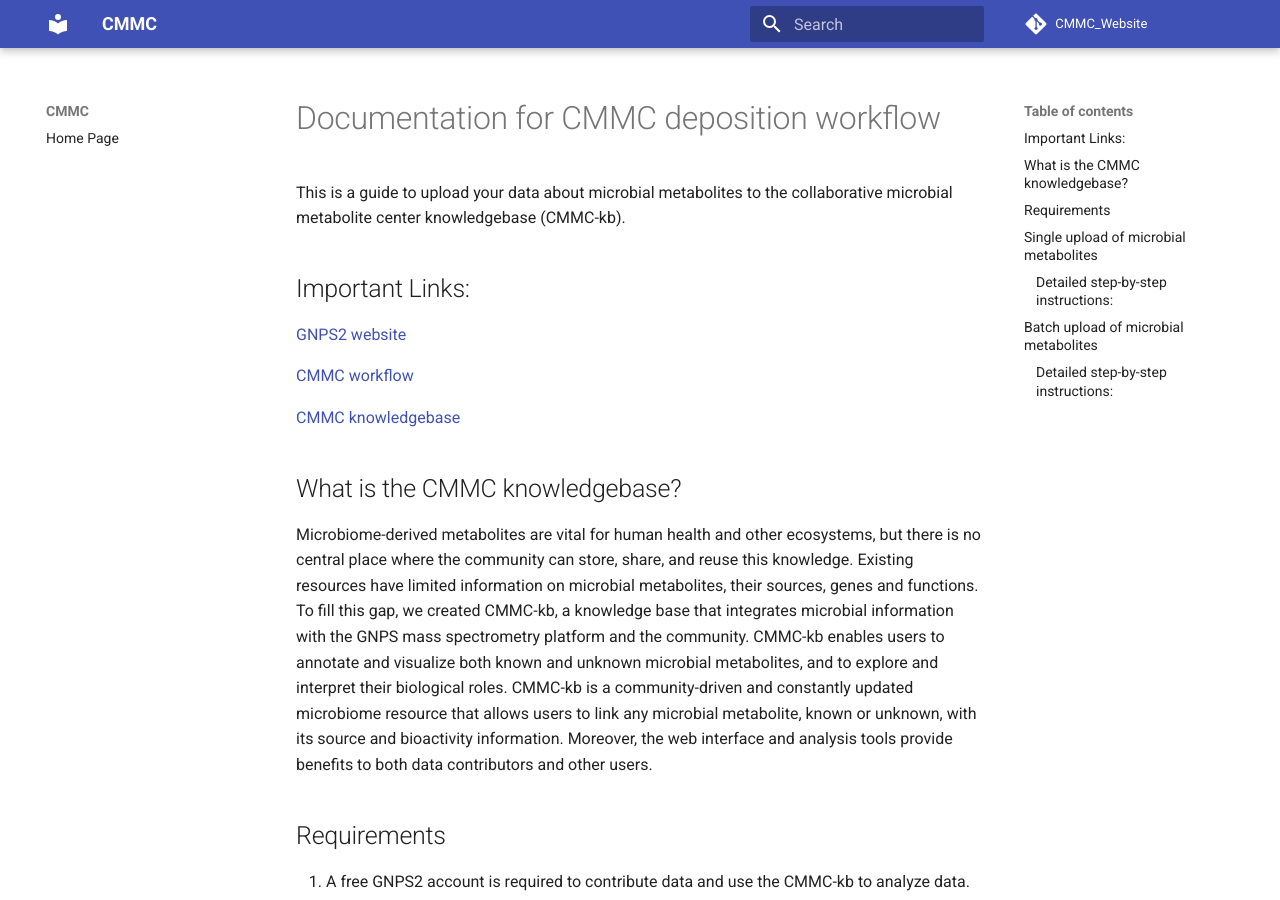
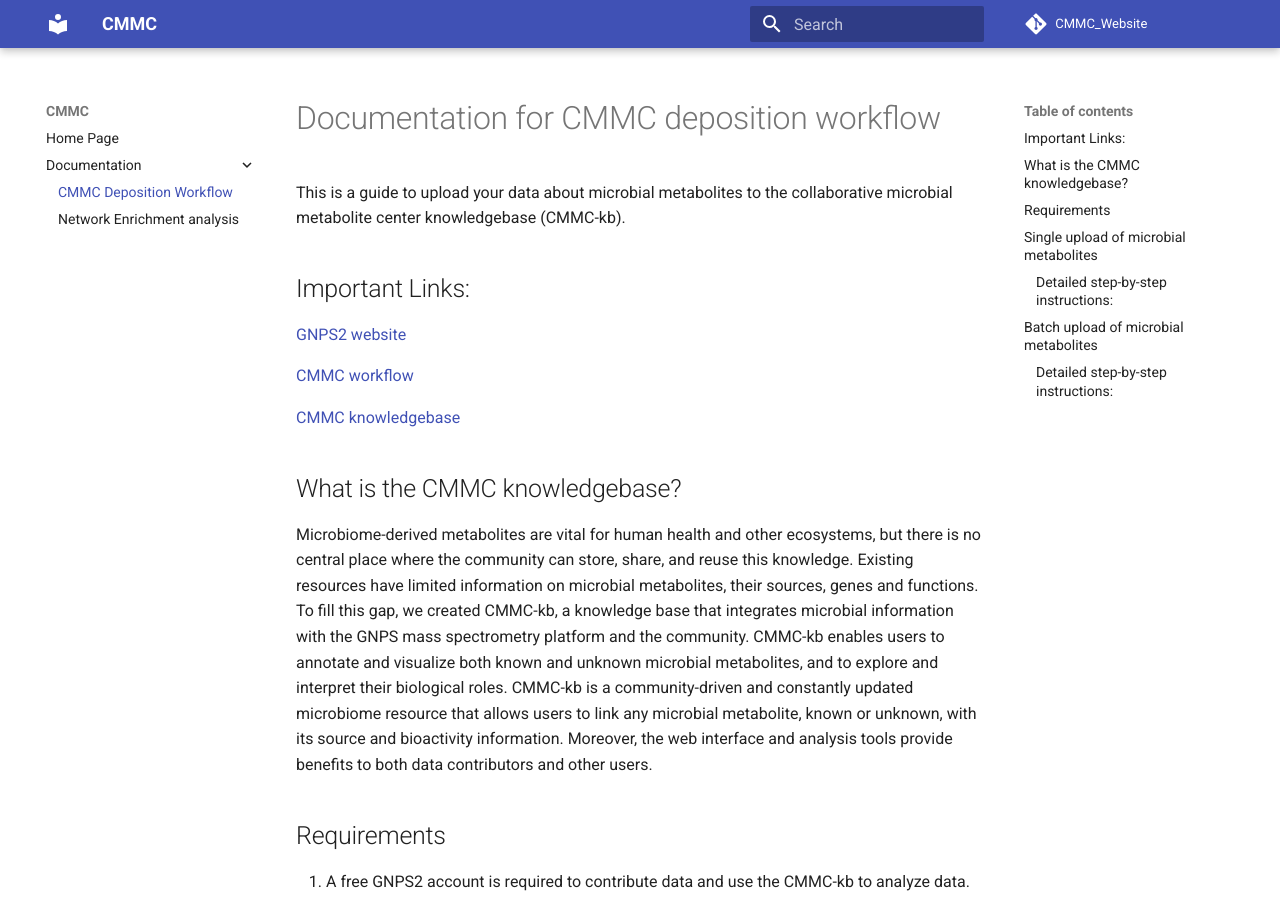
Before and after one commit to wilhan-nunes/CMMC_Website, an MkDocs documentation site: the page built from docs/deposition_documentation.md, in a window 1280 px wide and 900 px high. Built offline with MkDocs 1.6.1 and Material for MkDocs 9.7.7, drawn with Linux system fonts in a browser that asks for light colours; comment, search, counter and statistics services are not loaded.

Commit message:
Update mkdocs.yml

```diff
--- a/mkdocs.yml
+++ b/mkdocs.yml
@@ -5,6 +5,9 @@ repo_url: https://github.com/Wang-Bioinformatics-Lab/CMMC_Website
 
 nav:
     - Home Page: index.md
+    - Documentation:
+        - CMMC Deposition Workflow: deposition_documentation.md
+        - Network Enrichment analysis: network_enrichment.md
 
 theme:
     name: material
```
